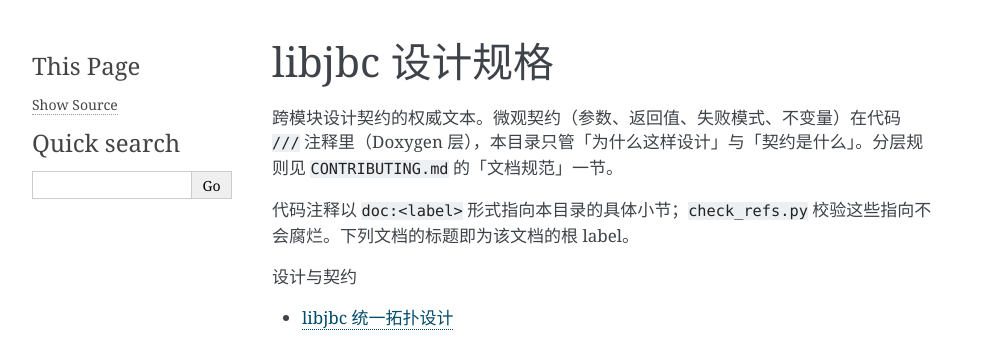
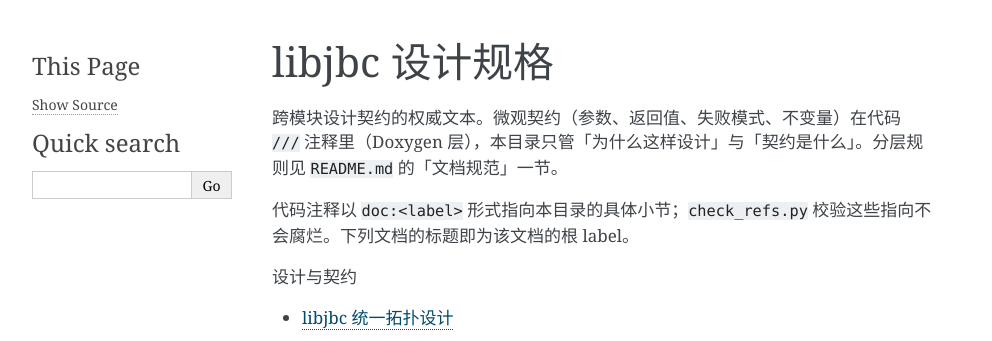
Before and after one commit to luiox/libjbc, a Sphinx documentation site: the page built from docs/index.rst, in a window 1280 px wide. Shown: the top 341 px of the page, without its empty margins (148-1140 px from the left). Built offline with Sphinx 7.4.7, drawn with Linux system fonts in a browser that asks for light colours.

Commit message:
docs: 规范指针 CONTRIBUTING.md → README.md（本仓无 CONTRIBUTING）+ code_editor 头注补丢词 (#26)

```diff
--- a/docs/check_refs.py
+++ b/docs/check_refs.py
@@ -1,5 +1,5 @@
 #!/usr/bin/env python3
-"""代码引用面门禁：规范见 CONTRIBUTING.md「文档规范」。
+"""代码引用面门禁：规范见 README.md「文档规范」。
 
 只认三类可校验事实，其余一律失败：
 
--- a/docs/conf.py
+++ b/docs/conf.py
@@ -1,6 +1,6 @@
 """Sphinx 配置：libjbc 设计规格层（宏观）。
 
-规范见 CONTRIBUTING.md「文档规范」：本目录只收 RST 设计规格；markdown 属人读/
+规范见 README.md「文档规范」：本目录只收 RST 设计规格；markdown 属人读/
 AI 方向层，不进 doctree。CI 以 -W --keep-going 构建，警告即失败。
 """
 
@@ -9,7 +9,7 @@
 copyright = "2026, libjbc maintainers"
 
 # 中文正文：docutils 会把全角字形算进表格边框宽度，因此本仓禁用 grid table，
-# 表格一律用 list-table（无对齐不变量）。见 CONTRIBUTING.md 写作约定。
+# 表格一律用 list-table（无对齐不变量）。见 README.md 写作约定。
 language = "zh-CN"
 
 root_doc = "index"
--- a/docs/index.rst
+++ b/docs/index.rst
@@ -1,7 +1,7 @@
 libjbc 设计规格
 ===============
 
-跨模块设计契约的权威文本。微观契约（参数、返回值、失败模式、不变量）在代码 ``///`` 注释里（Doxygen 层），本目录只管「为什么这样设计」与「契约是什么」。分层规则见 ``CONTRIBUTING.md`` 的「文档规范」一节。
+跨模块设计契约的权威文本。微观契约（参数、返回值、失败模式、不变量）在代码 ``///`` 注释里（Doxygen 层），本目录只管「为什么这样设计」与「契约是什么」。分层规则见 ``README.md`` 的「文档规范」一节。
 
 代码注释以 ``doc:<label>`` 形式指向本目录的具体小节；``check_refs.py`` 校验这些指向不会腐烂。下列文档的标题即为该文档的根 label。
 
```
Also changed, not shown: 2 other files.
